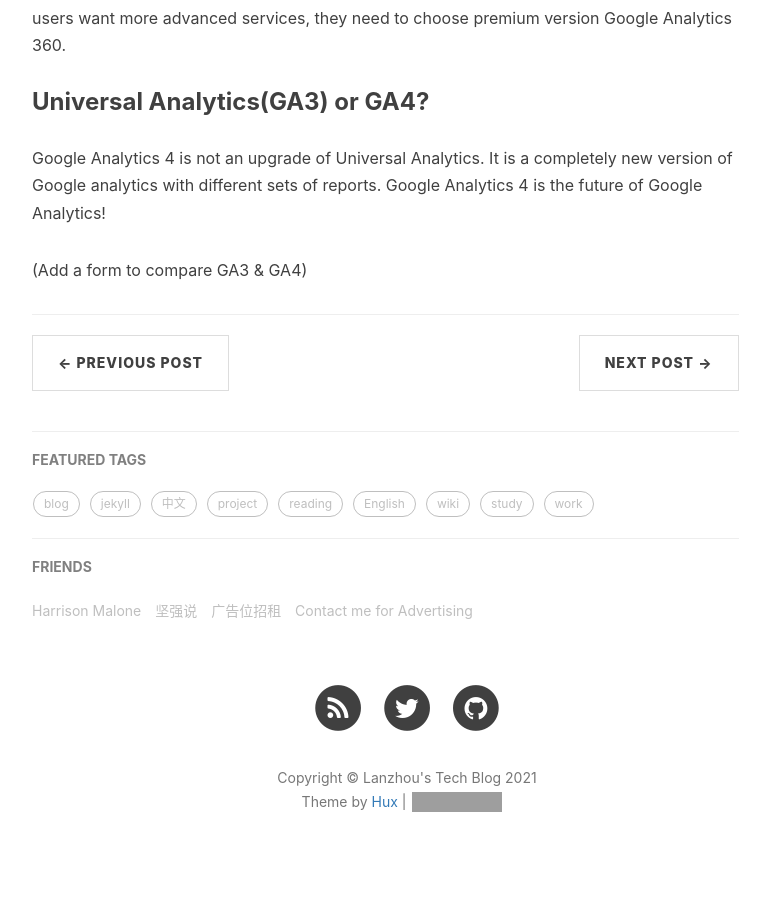
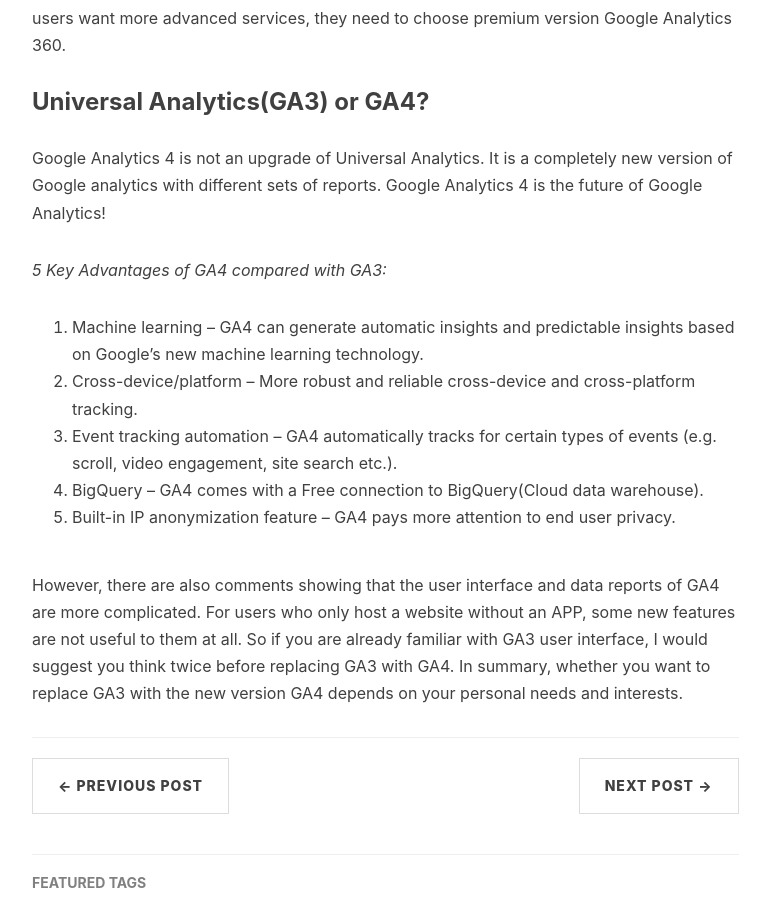
Before and after one commit to Lanzhou-J/Lanzhou-J.github.io, a Jekyll site: the page built from _posts/2021-06-29-Set-Google-Analytics-for-blog.md, in a window 1280 px wide and 900 px high, scrolled down 1232 px. Shown: the whole window, without its empty margins (233-1003 px from the left). Built offline with Jekyll 4.4.1, drawn with Linux system fonts in a browser that asks for light colours; nearby versions of some CDN libraries; comment, search, counter and statistics services are not loaded; grey boxes are pictures that could not be loaded.

Commit message:
add GA3 & GA4 comparison

```diff
--- a/_posts/2021-06-29-Set-Google-Analytics-for-blog.md
+++ b/_posts/2021-06-29-Set-Google-Analytics-for-blog.md
@@ -36,4 +36,11 @@
 Google Analytics 4 is not an upgrade of Universal Analytics. It is a completely new version of Google analytics with different sets of reports.
 Google Analytics 4 is the future of Google Analytics!
 
-(Add a form to compare GA3 & GA4)
+*5 Key Advantages of GA4 compared with GA3:*
+1. Machine learning -- GA4 can generate automatic insights and predictable insights based on Google's new machine learning technology.
+2. Cross-device/platform -- More robust and reliable cross-device and cross-platform tracking.
+3. Event tracking automation -- GA4 automatically tracks for certain types of events (e.g. scroll, video engagement, site search etc.).
+4. BigQuery -- GA4 comes with a Free connection to BigQuery(Cloud data warehouse).
+5. Built-in IP anonymization feature -- GA4 pays more attention to end user privacy.
+
+However, there are also comments showing that the user interface and data reports of GA4 are more complicated. For users who only host a website without an APP, some new features are not useful to them at all. So if you are already familiar with GA3 user interface, I would suggest you think twice before replacing GA3 with GA4. In summary, whether you want to replace GA3 with the new version GA4 depends on your personal needs and interests.
```
